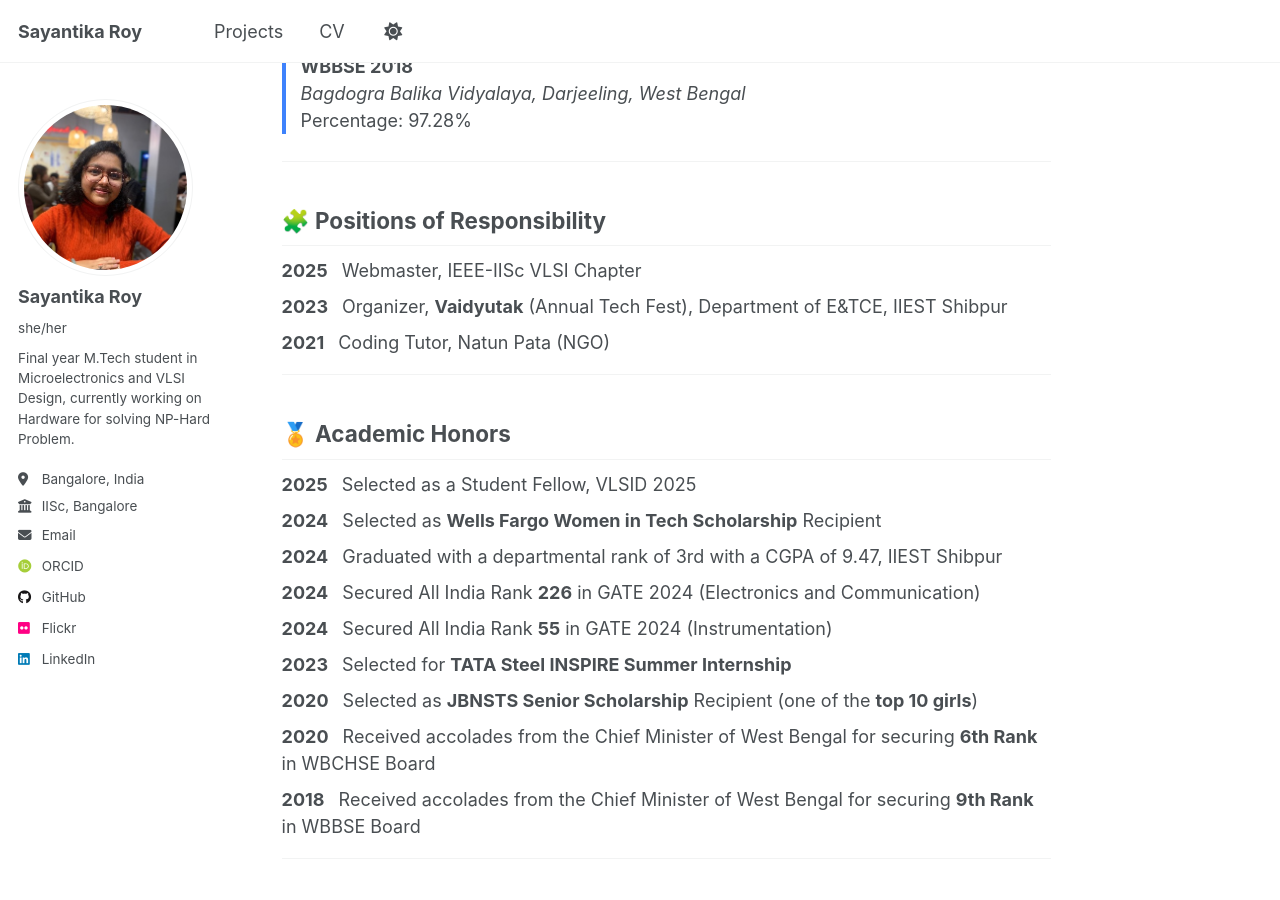
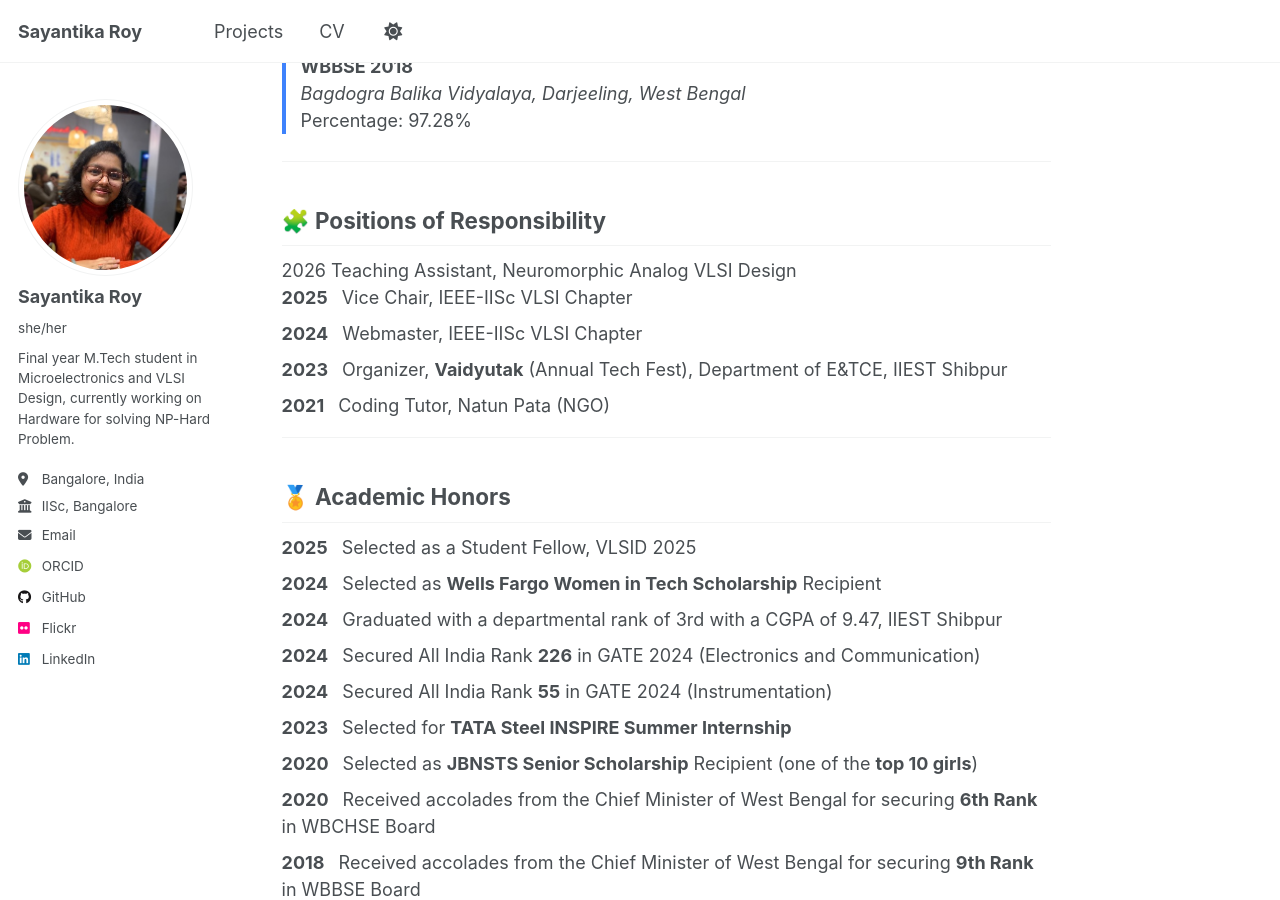
Before and after one commit to sayo-134/sayantika-roy.github.io, a Jekyll site: the page built from _pages/cv-json.md, in a window 1280 px wide and 900 px high, scrolled down 980 px. Built offline with Jekyll 4.4.1, drawn with Linux system fonts in a browser that asks for light colours; some web fonts are replaced.

Commit message:
added TSship

```diff
--- a/_pages/cv-json.md
+++ b/_pages/cv-json.md
@@ -77,8 +77,15 @@ redirected_from:
 
 ## 🧩 Positions of Responsibility
 
+<div>
+  <span class="cv-entry">2026</span> Teaching Assistant, Neuromorphic Analog VLSI Design
+</div>
 <div class="cv-entry">
-  <span class="cv-year">2025</span> Webmaster, IEEE-IISc VLSI Chapter
+  <span class="cv-year">2025</span> Vice Chair, IEEE-IISc VLSI Chapter
+</div>
+
+<div class="cv-entry">
+  <span class="cv-year">2024</span> Webmaster, IEEE-IISc VLSI Chapter
 </div>
 <div class="cv-entry">
   <span class="cv-year">2023</span> Organizer, <strong>Vaidyutak</strong> (Annual Tech Fest), Department of E&TCE, IIEST Shibpur
--- a/_pages/projects.html
+++ b/_pages/projects.html
@@ -129,10 +129,10 @@ html, body {
 
 <button class="toggle-btn" onclick="toggleTheme()">Toggle Theme</button>
 
-<!-- <div id="project-list">
+<div id="project-list">
     <h1 style="text-align:center;">Projects</h1>
     <div class="project-grid" id="project-grid"></div>
-</div> -->
+</div>
 
 <div id="project-detail" class="project-detail">
     <button class="btn" onclick="goBack()">← Back</button>
```
